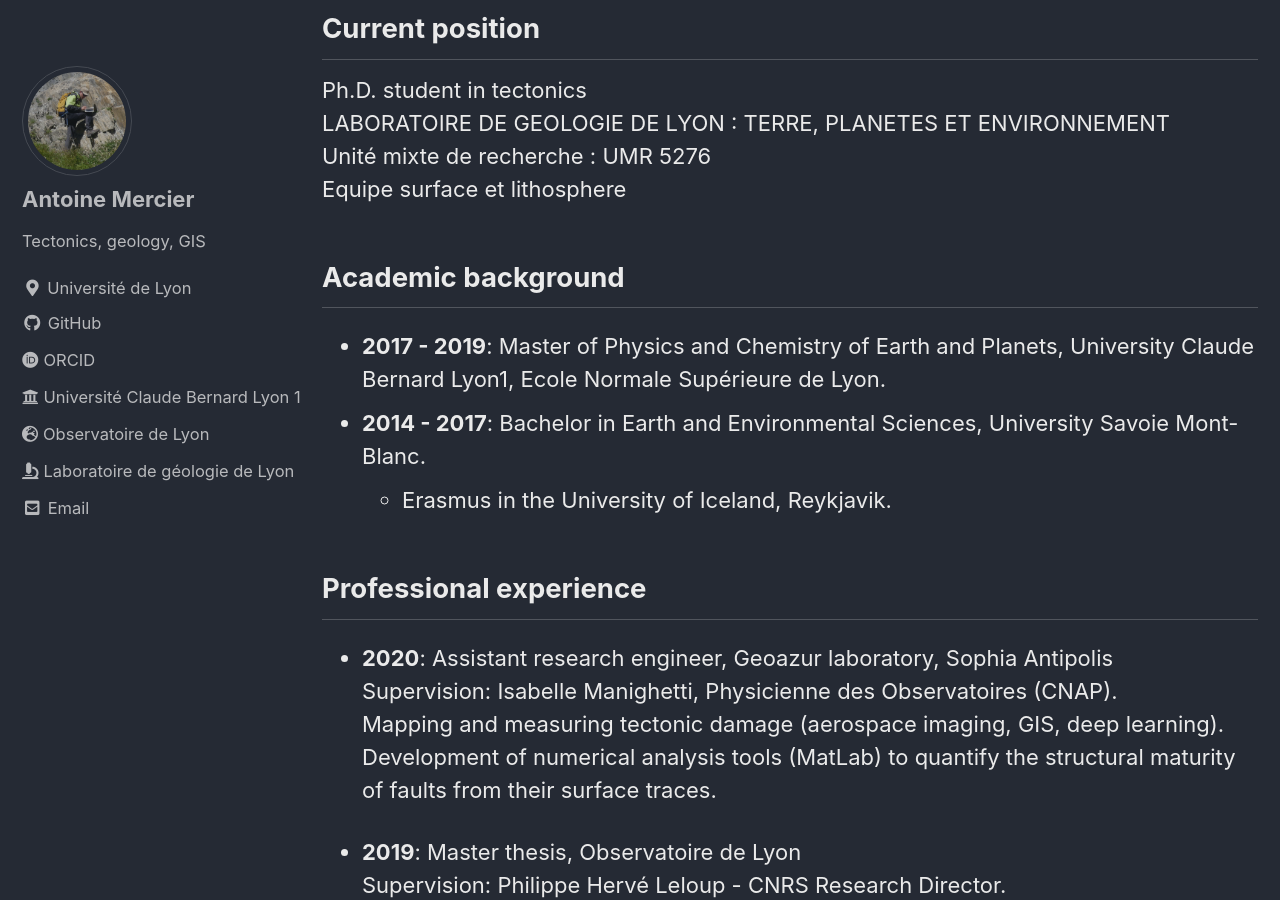
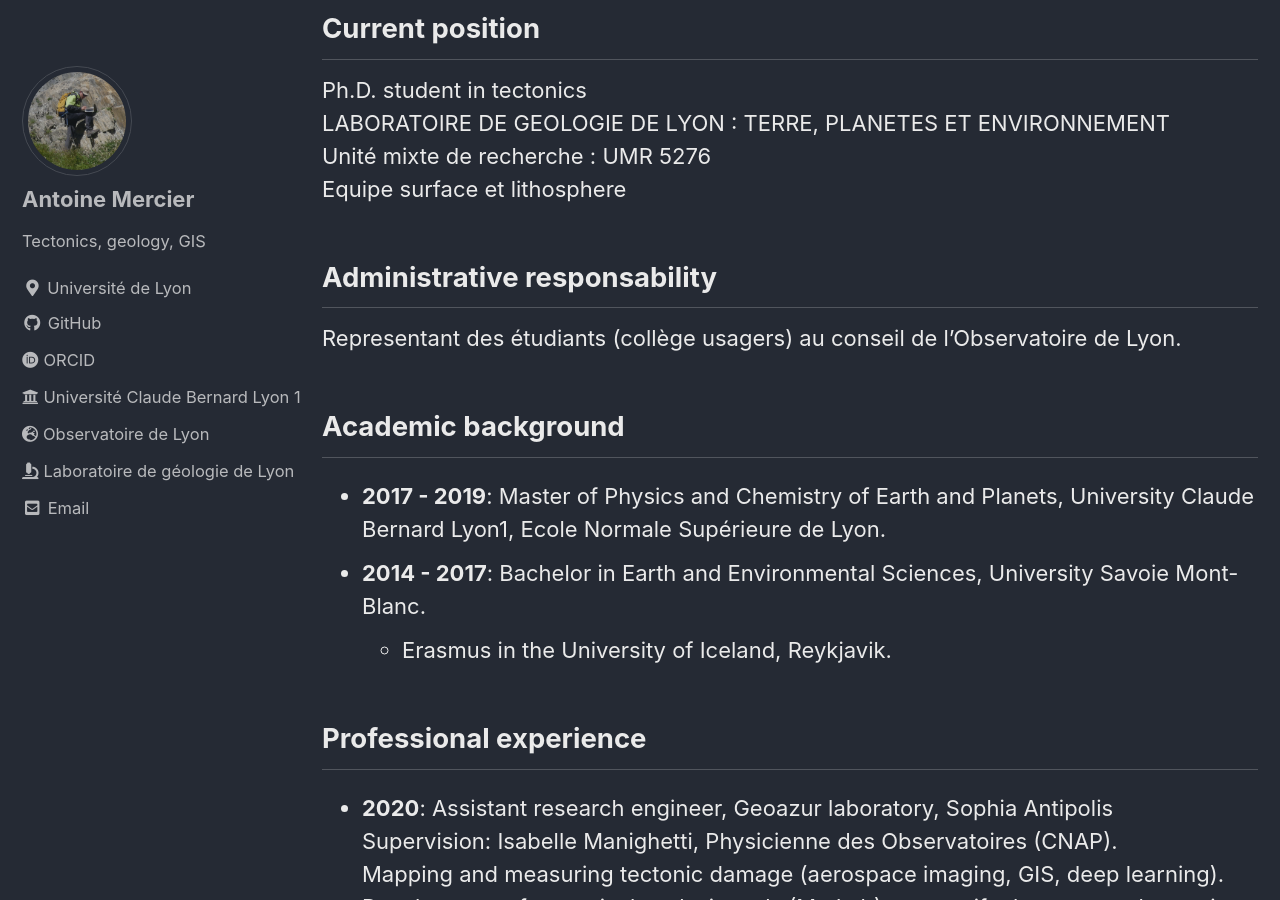
Before and after one commit to AntoineMercier/AntoineMercier.github.io, a Jekyll site: the page built from _pages/cv.md, in a window 1280 px wide and 900 px high, scrolled down 587 px. Built offline with Jekyll 4.4.1, drawn with Linux system fonts in a browser that asks for light colours; cached includes are drawn as plain includes.

Commit message:
Update cv.md

```diff
--- a/_pages/cv.md
+++ b/_pages/cv.md
@@ -18,6 +18,10 @@ Ph.D. student in tectonics
 LABORATOIRE DE GEOLOGIE DE LYON : TERRE, PLANETES ET ENVIRONNEMENT
 Unité mixte de recherche : UMR 5276
 Equipe surface et lithosphere
+
+Administrative responsability
+-----------------------------
+Representant des étudiants (collège usagers) au conseil de l'Observatoire de Lyon.
 
 Academic background
 --------------------
```
